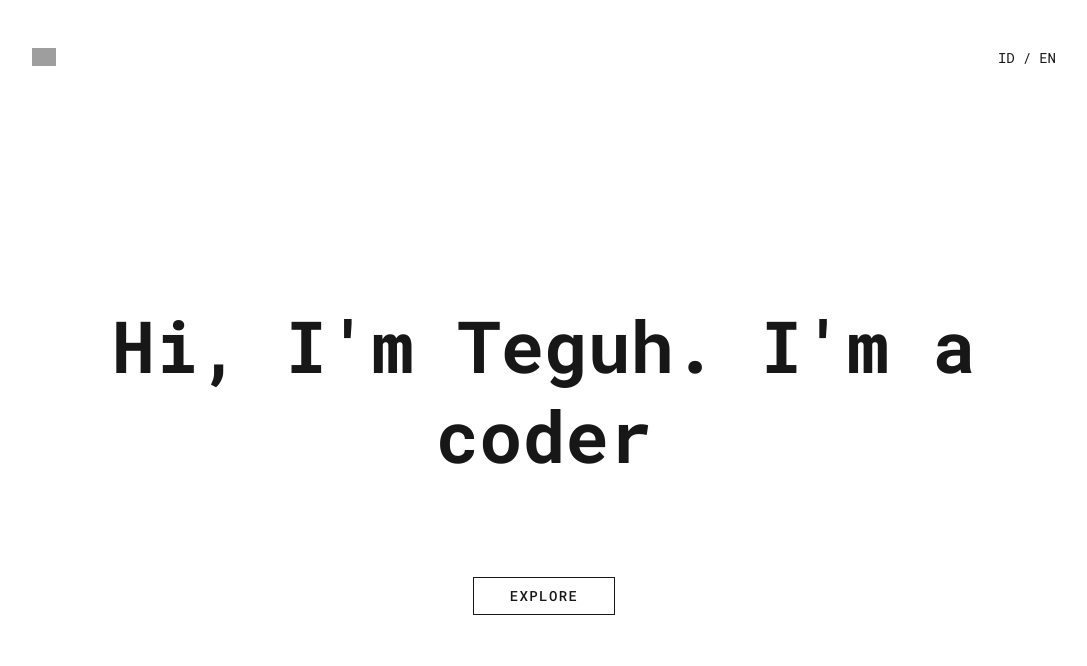
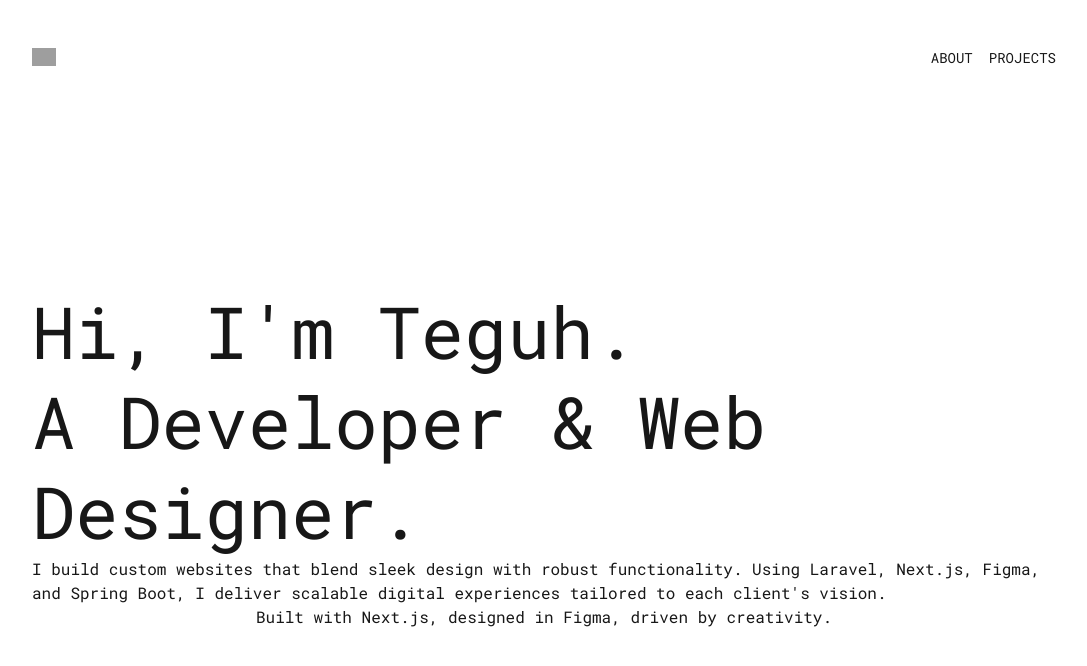
Before and after one commit to NerdyCo/my-portfolio, a Next.js app: page / in a window 1280 px wide. Shown: the top 666 px of the page, without its empty margins (96-1183 px from the left). Built offline with nearby package versions, Linux system fonts and the light colour scheme; grey boxes are pictures that could not be loaded.

Commit message:
change directory name from workspace to project

```diff
--- a/app/(root)/page.tsx
+++ b/app/(root)/page.tsx
@@ -1,27 +1,19 @@
-"use client";
-
-import { useRouter } from "next/navigation";
-
 const page = () => {
-  const router = useRouter();
-
-  const handleExploreClick = () => {
-    router.push("/workspace");
-  };
-
   return (
     <>
       <main className="flex flex-1 flex-col items-center justify-center">
-        <h1 className="text-center text-4xl font-bold leading-tight md:text-6xl lg:text-7xl">
-          Hi, I'm Teguh. I'm a coder
+        <h1 className="text-left text-4xl font-normal leading-tight md:text-5xl lg:text-7xl">
+          Hi, I'm Teguh. <br /> A Developer & Web Designer.
         </h1>
+        <h2>
+          I build custom websites that blend sleek design with robust
+          functionality. Using Laravel, Next.js, Figma, and Spring Boot, I
+          deliver scalable digital experiences tailored to each client's vision.
+        </h2>
 
-        <button
-          onClick={handleExploreClick}
-          className="mt-16 border border-foreground py-2 px-9 text-sm font-medium uppercase tracking-widest transition-colors duration-300 hover:bg-foreground hover:text-background md:mt-24 hover:cursor-pointer"
-        >
-          Explore
-        </button>
+        <footer>
+          <p>Built with Next.js, designed in Figma, driven by creativity.</p>
+        </footer>
       </main>
     </>
   );
--- a/app/layout.tsx
+++ b/app/layout.tsx
@@ -14,6 +14,9 @@ export default function RootLayout({
 }>) {
   return (
     <html lang="en" className={robotoMono.variable}>
+      <head>
+        <title>Portfolio</title>
+      </head>
       <body>{children}</body>
     </html>
   );
--- a/components/Header.tsx
+++ b/components/Header.tsx
@@ -1,25 +1,37 @@
+"use client";
+
+import Link from "next/link";
+import { useRouter } from "next/navigation";
+
 const Header = () => {
+  const router = useRouter();
+
+  const handleHomeClick = () => {
+    router.push("/");
+  };
+
   return (
     <header className="flex flex-row justify-between py-8 md:py-12">
       <div>
+        <Link href="/">
           <img
             width="24"
             height="24"
             src="https://img.icons8.com/material-outlined/24/pixel-cat.png"
             alt="pixel-cat"
           />
+        </Link>
       </div>
-      <div>
-        <ul className="flex text-sm gap-2">
+      <nav>
+        <ul className="flex text-sm gap-4">
           <li>
-            <a href="#">ID</a>
+            <Link href="/about">ABOUT</Link>
           </li>
-          <span>/</span>
           <li>
-            <a href="#">EN</a>
+            <Link href="/project">PROJECTS</Link>
           </li>
         </ul>
-      </div>
+      </nav>
     </header>
   );
 };
```
Also changed, not shown: app/(root)/project/[slug]/page.tsx (renamed from app/(root)/workspace/[slug]/page.tsx), app/(root)/project/layout.tsx (renamed from app/(root)/workspace/layout.tsx), app/(root)/project/page.tsx (renamed from app/(root)/workspace/page.tsx), app/(root)/project/styles.css (renamed from app/(root)/workspace/styles.css). Lines whose indentation alone changed are shown as unchanged.
